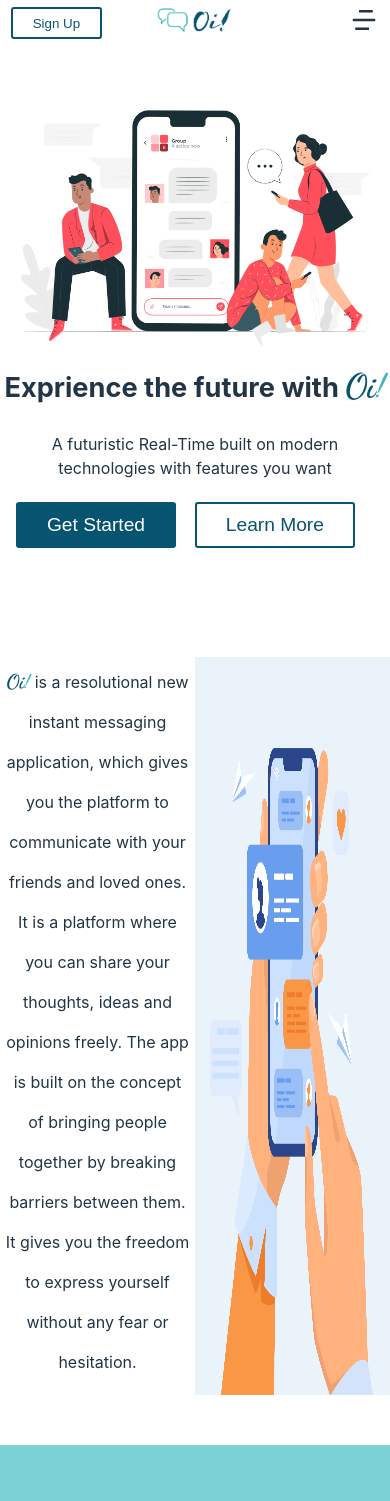
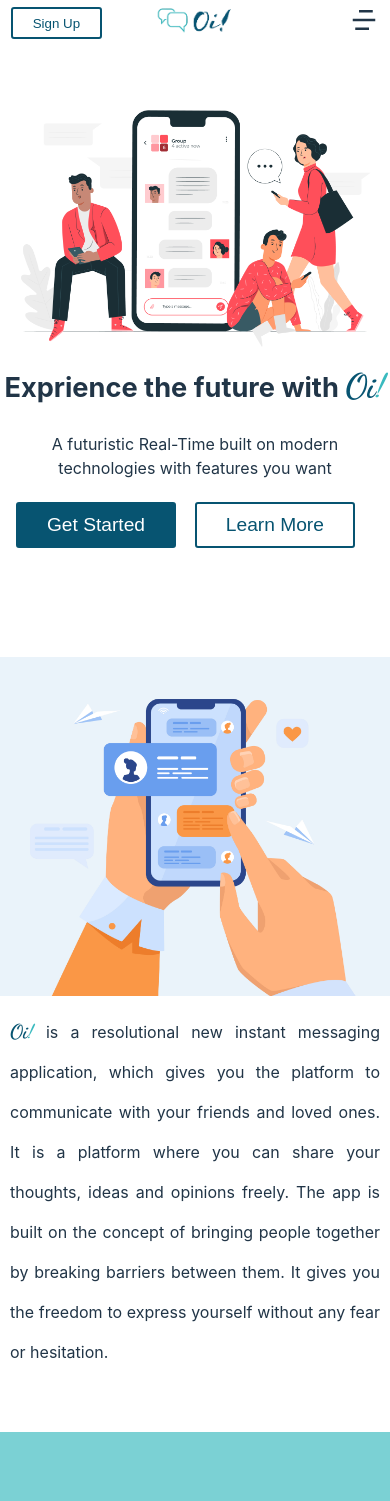
Before and after one commit to St-Pardon/Oi, a React (Vite) app in the folder client/: page / in a window 390 px wide. Shown: the top 1501 px of the page. Built offline with nearby package versions, Linux system fonts and the light colour scheme; the HTML template or start-up script is replaced by a standard one.

Commit message:
:hammer: responsiveness for about section

```diff
--- a/client/src/component/heading/headings.styled.jsx
+++ b/client/src/component/heading/headings.styled.jsx
@@ -99,5 +99,11 @@ export const Para = styled.p`
         font-size: 1rem;
         padding: 5px;
       `}
-  }
+      ${(props) =>
+        props.about &&
+        css`
+          margin: 10px;
+          padding: 0;
+        `}
+    }
 `;
--- a/client/src/routes/landing-page/LandingPage.route.jsx
+++ b/client/src/routes/landing-page/LandingPage.route.jsx
@@ -53,8 +53,8 @@ const LandingPage = () => {
             </div>
           </HeroTextContatiner>
         </Section>
-        <Section id="about">
-          <HeroTextContatiner hero>
+        <Section id="about" about>
+          <HeroTextContatiner hero about>
             <Para hero about>
               <Span hero>
                 Oi<Span exclamation>!</Span>
--- a/client/src/routes/landing-page/LandingPage.styled.jsx
+++ b/client/src/routes/landing-page/LandingPage.styled.jsx
@@ -39,6 +39,16 @@ export const Section = styled.section`
       css`
         display: block;
       `}
+    ${(props) =>
+      props.feature &&
+      css`
+        display: block;
+      `}
+    ${(props) =>
+      props.about &&
+      css`
+        flex-direction: column-reverse;
+      `}
   }
 `;
 
@@ -69,6 +79,11 @@ export const HeroTextContatiner = styled.div`
         padding: 0;
         text-align: center;
       `}
+    ${(props) =>
+      props.about &&
+      css`
+        text-align: justify;
+      `}
   }
 `;
 
```
